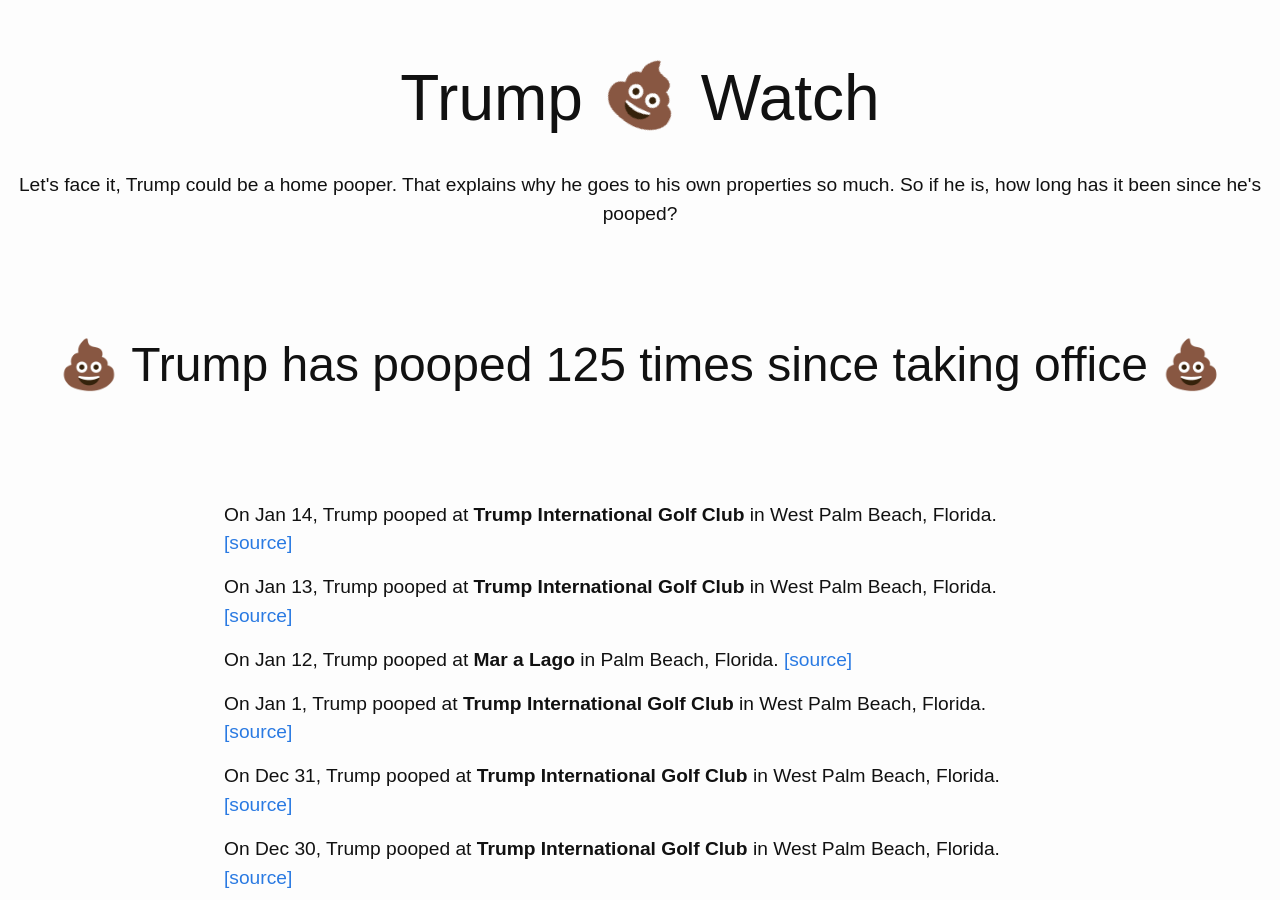
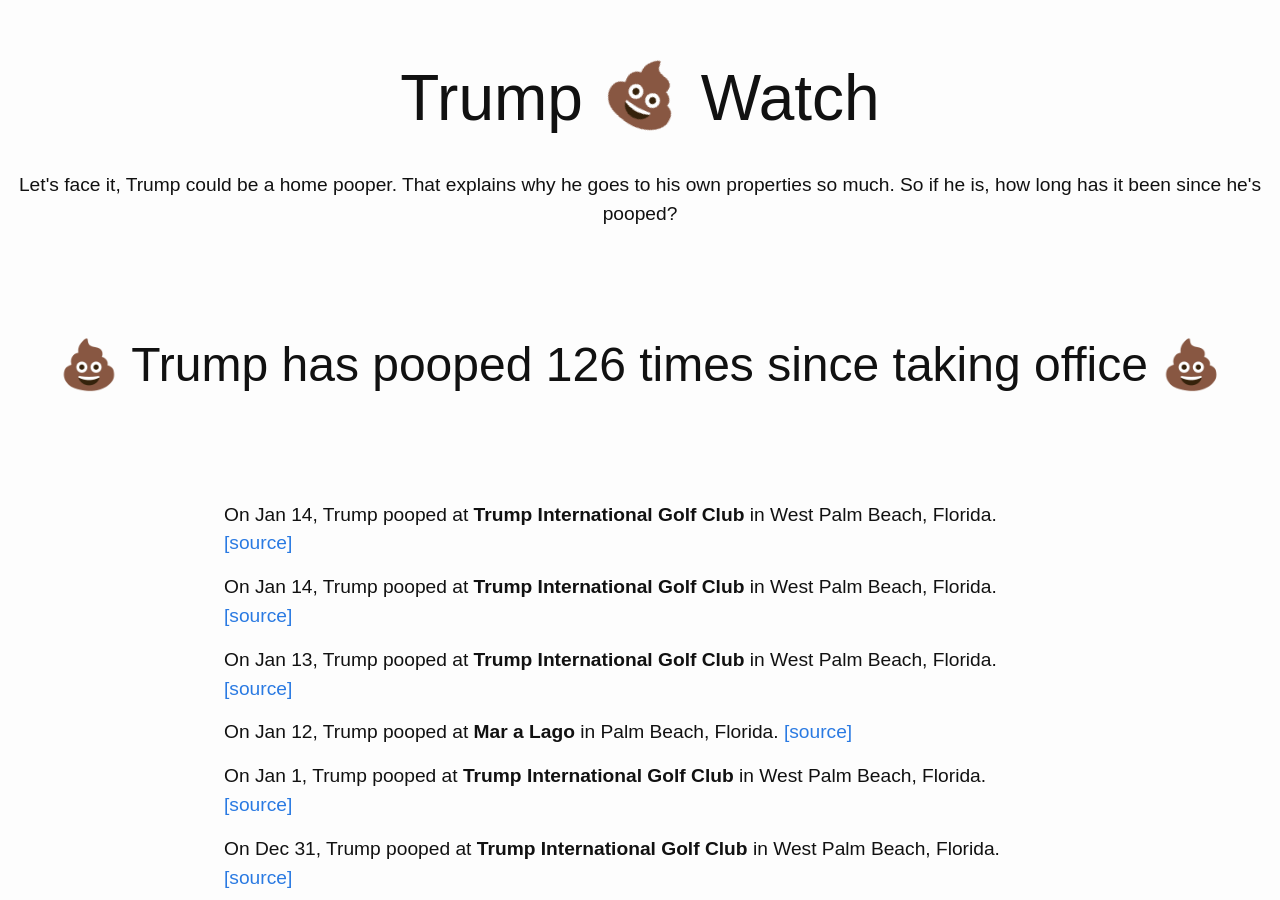
Before and after one commit to dansinker/trumppoopwatch.org, a Jekyll site: the page built from pooparchive.md, in a window 1280 px wide and 900 px high. Built offline with Jekyll 4.4.1, drawn with Linux system fonts in a browser that asks for light colours; nearby versions of some CDN libraries.

Commit message:
MLK pooping

```diff
--- a/_data/trumps.yml
+++ b/_data/trumps.yml
@@ -1,4 +1,8 @@
 poops:
+- location: Trump International Golf Club
+  city: West Palm Beach, Florida
+  date: 2018-01-14
+  link: http://www.palmbeachpost.com/news/local/trump-palm-beach-protesters-gather-martin-luther-king-day/j3O9dQ9Yuy5EllR4lHA8xJ/
 - location: Trump International Golf Club
   city: West Palm Beach, Florida
   date: 2018-01-14
```
